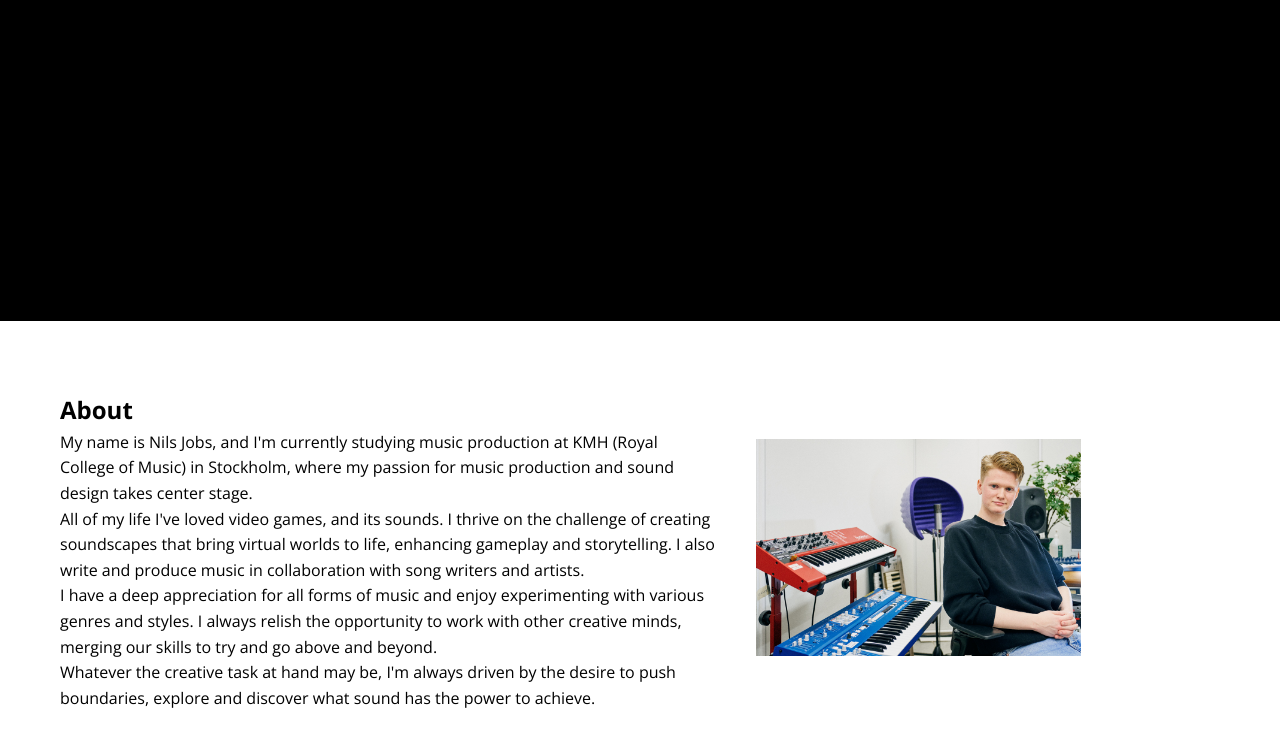
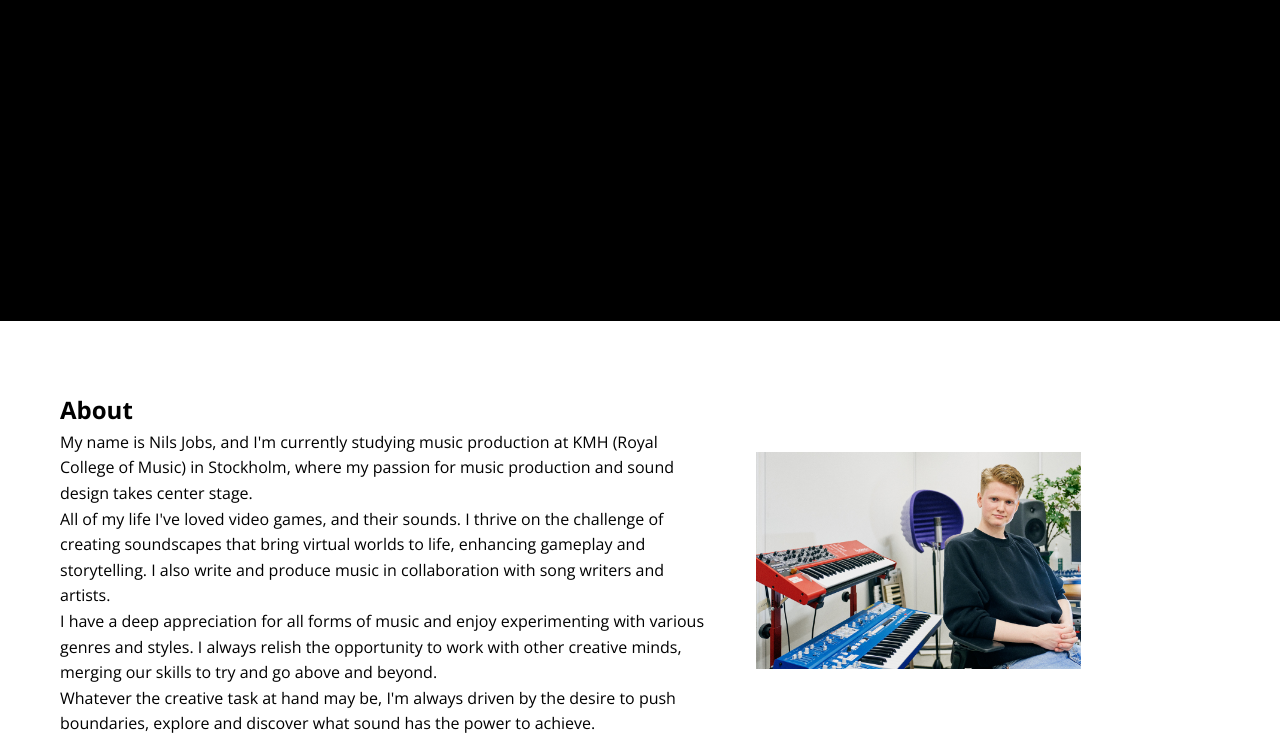
Before and after one commit to cloudlike1337/cloudlike1337.github.io, a plain HTML site: page index.html in a window 1280 px wide. Shown: the part 67-802 px from the top of the page. Drawn offline with nearby package versions, Linux system fonts and the light colour scheme; a web font is replaced by a local one.

Commit message:
Update index.html

```diff
--- a/index.html
+++ b/index.html
@@ -46,7 +46,7 @@
             <div class="text-content"> <!-- added a div to wrap the text content -->
                 <h2>About</h2>
                 <p>My name is Nils Jobs, and I'm currently studying music production at KMH (Royal College of Music) in Stockholm, where my passion for music production and sound design takes center stage.</p>
-                <p> All of my life I've loved video games, and its sounds. I thrive on the challenge of creating soundscapes that bring virtual worlds to life, enhancing gameplay and storytelling. I also write and produce music in collaboration with song writers and artists.</p>
+                <p> All of my life I've loved video games, and their sounds. I thrive on the challenge of creating soundscapes that bring virtual worlds to life, enhancing gameplay and storytelling. I also write and produce music in collaboration with song writers and artists.</p>
                 <p>I have a deep appreciation for all forms of music and enjoy experimenting with various genres and styles. I always relish the opportunity to work with other creative minds, merging our skills to try and go above and beyond.</p>
                 <p>Whatever the creative task at hand may be, I'm always driven by the desire to push boundaries, explore and discover what sound has the power to achieve.</p>
             </div>
```
